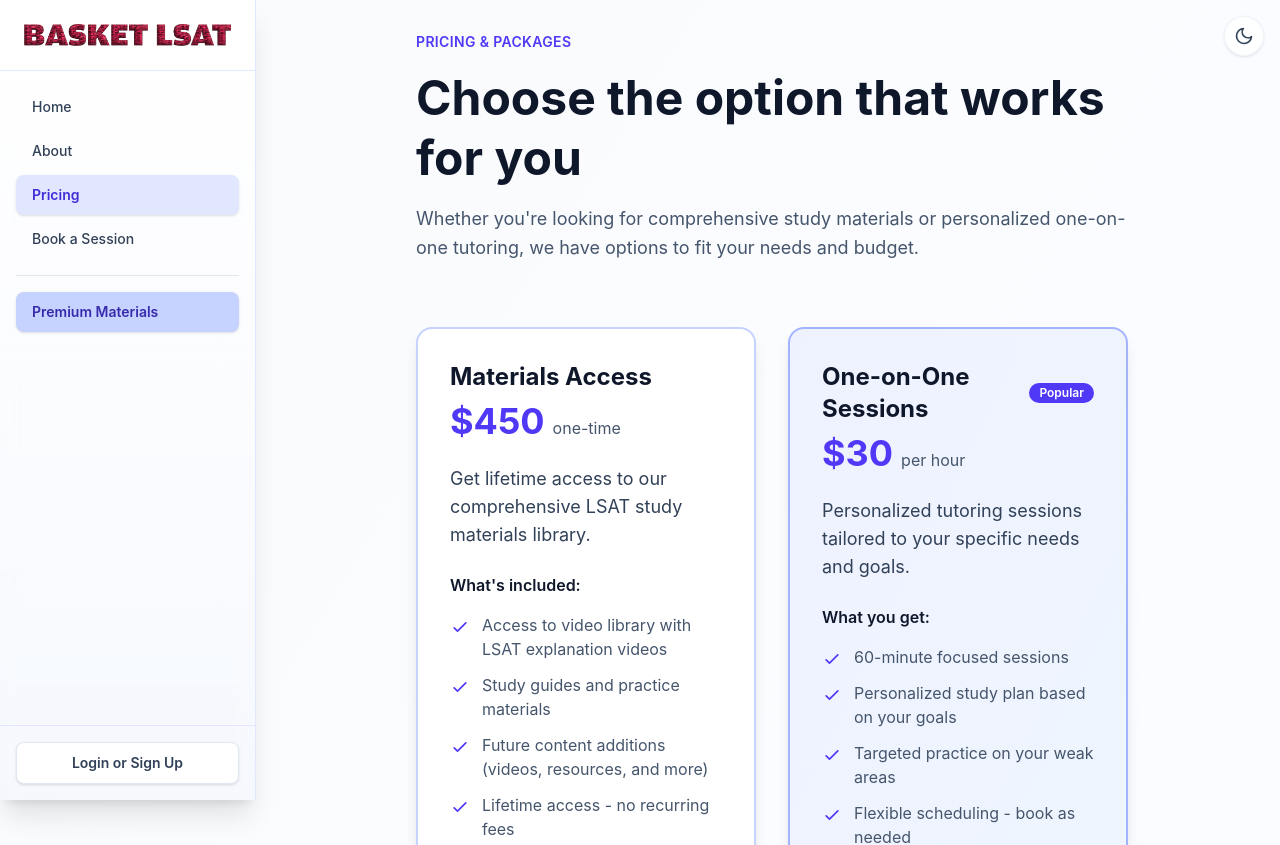
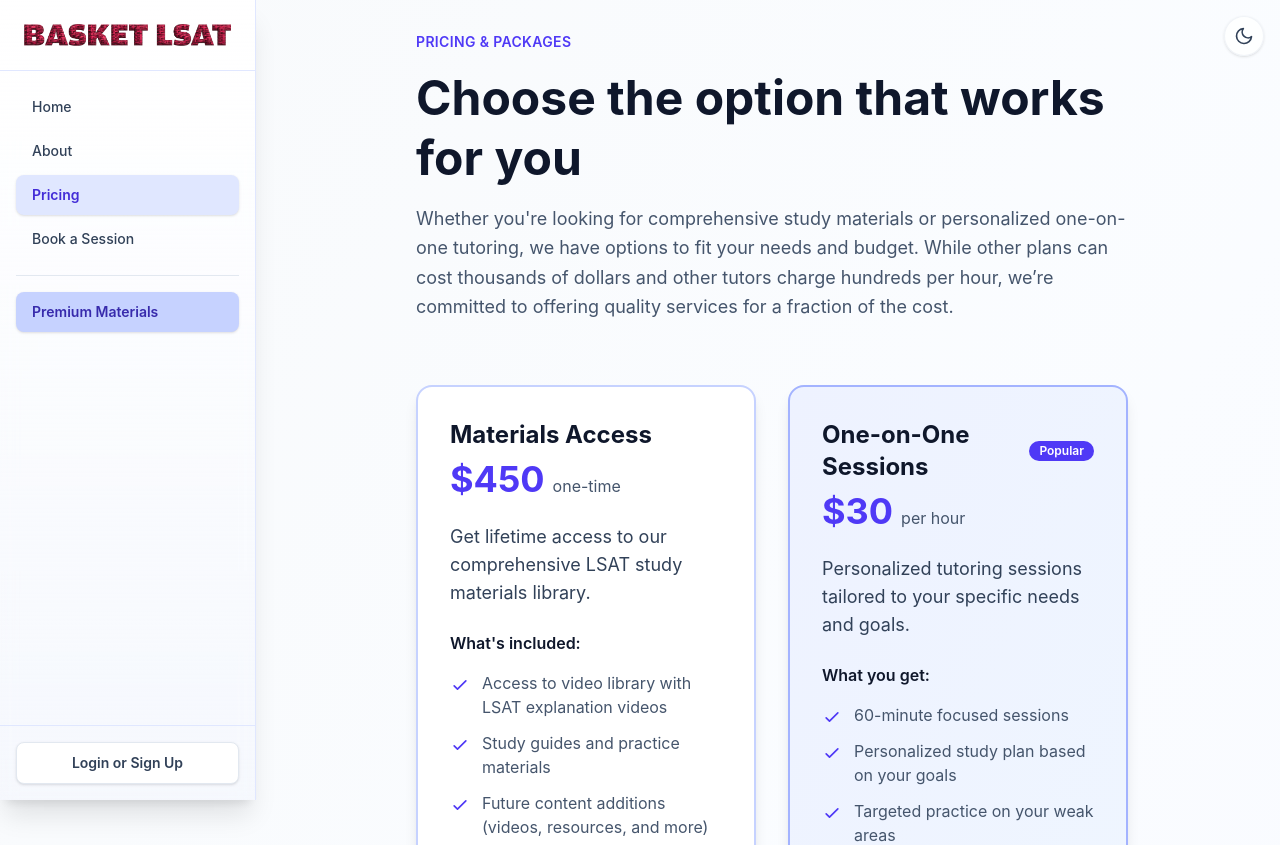
Before and after one commit to zachdexter/lsat-site, a Next.js app: page /pricing in a window 1280 px wide. Shown: the top 845 px of the page. Built offline with nearby package versions, Linux system fonts and the light colour scheme; no server answers.

Commit message:
update wording on pricing page

```diff
--- a/app/pricing/page.tsx
+++ b/app/pricing/page.tsx
@@ -15,8 +15,9 @@ export default function PricingPage() {
           Choose the option that works for you
         </h1>
         <p className="text-lg leading-relaxed text-slate-600 dark:text-slate-300">
-          Whether you&apos;re looking for comprehensive study materials or personalized
-          one-on-one tutoring, we have options to fit your needs and budget.
+        Whether you're looking for comprehensive study materials or personalized one-on-one tutoring,
+        we have options to fit your needs and budget. While other plans can cost thousands of dollars
+        and other tutors charge hundreds per hour, we’re committed to offering quality services for a fraction of the cost.
         </p>
       </section>
 
```
